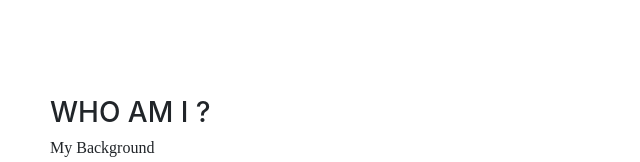
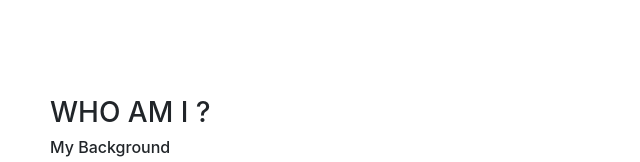
Before and after one commit to Hency777/Resume.github.io, a plain HTML site: page index.html in a window 1280 px wide. Shown: the part 880-1042 px from the top of the page, 605-1245 px from the left. Drawn offline with nearby package versions, Linux system fonts and the light colour scheme.

Commit message:
Update index.html

```diff
--- a/index.html
+++ b/index.html
@@ -77,7 +77,7 @@
   		</div>
   		<div class="col-md-6">
   			<h3>WHO AM I ?</h3>
-         <h6 style="font-family:Brush Script MT;">My Background</h6>
+         <h6>My Background</h6>
              <p>
 
              	I am a dynamic web developer and designer, having skills of Photoshop. I am also an active programmer having basic knowledge of  C, C++. Through various online and offline courses and tutorials, I have come a long way in my life as a CSE student.<br>
```
